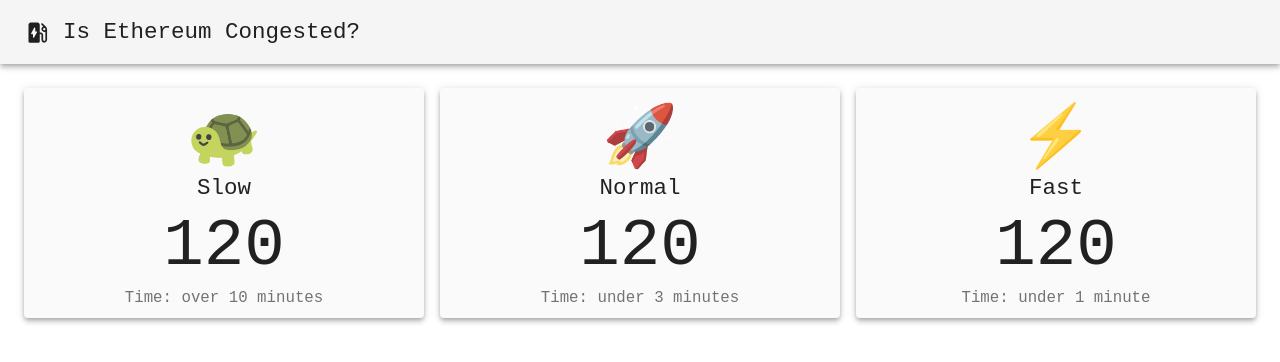
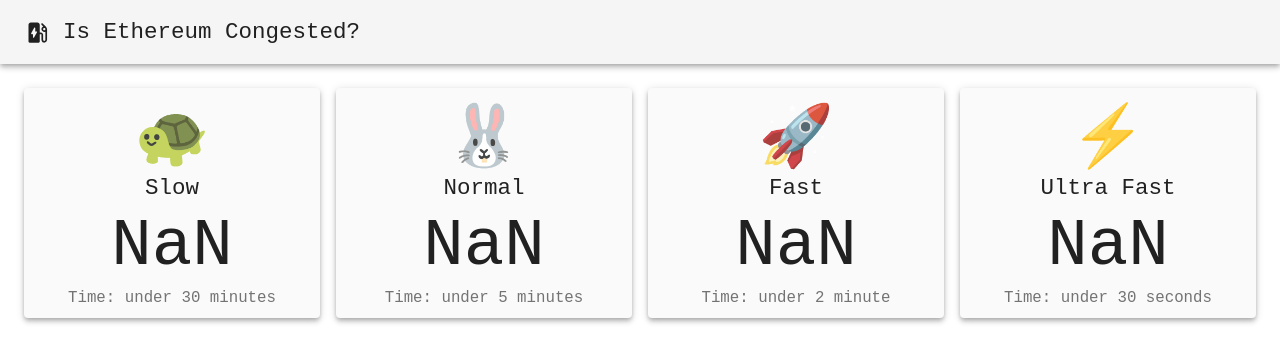
Before and after one commit to fastlucker/is-eth-congested-website, a Gatsby site: page / in a window 1280 px wide. Built offline with nearby package versions, Linux system fonts and the light colour scheme; Gatsby itself is replaced by a stand-in of ours; no server answers.

Commit message:
gas tracker component, slice - feature structure

```diff
--- a/src/app/store.js
+++ b/src/app/store.js
@@ -1,10 +1,12 @@
 import { configureStore } from "@reduxjs/toolkit"
 //TODO: absolute imports
 import counterReducer from "../features/counter/counterSlice"
+import gasTrackerReducer from "../features/gasTracker/gasTrackerSlice"
 
 const store = configureStore({
   reducer: {
     counter: counterReducer,
+    gasTracker: gasTrackerReducer,
   },
 })
 
--- /dev/null
+++ b/src/features/gasTracker/GasTrackers.js
@@ -0,0 +1,120 @@
+import React, { useEffect } from "react"
+import {
+  Grid,
+  makeStyles,
+  Paper,
+  Box,
+  ButtonBase,
+  Typography,
+} from "@material-ui/core"
+import { useDispatch, useSelector } from "react-redux"
+import { fetchGasInfoAsync, selectGasInfo } from "./gasTrackerSlice"
+
+const useStyles = makeStyles(theme => ({
+  root: {
+    flexGrow: 1,
+  },
+  paper: {
+    padding: theme.spacing(2),
+    margin: "auto",
+    maxWidth: 500,
+    backgroundColor: theme.palette.background.default,
+  },
+  control: {
+    padding: theme.spacing(2),
+  },
+  emoji: {
+    width: "100%",
+    height: "100%",
+    fontSize: 60,
+  },
+  img: {
+    margin: "auto",
+    display: "block",
+    maxWidth: "100%",
+    maxHeight: "100%",
+  },
+}))
+
+export default function GasTrackers() {
+  const classes = useStyles()
+  const dispatch = useDispatch()
+  const gasInfo = useSelector(selectGasInfo)
+  useEffect(() => {
+    dispatch(fetchGasInfoAsync())
+  }, [])
+  return (
+    <Grid container className={classes.root} spacing={2}>
+      <Grid item xs={12}>
+        <Grid container justify="center" spacing={2}>
+          {[
+            {
+              emoji: "🐢",
+              title: "Slow",
+              time: "under 30 minutes",
+              gasInfoNaming: "safeLow",
+            },
+            {
+              emoji: "🐰",
+              title: "Normal",
+              time: "under 5 minutes",
+              gasInfoNaming: "average",
+            },
+            {
+              emoji: "🚀",
+              title: "Fast",
+              time: "under 2 minute",
+              gasInfoNaming: "fast",
+            },
+            {
+              emoji: "⚡",
+              title: "Ultra Fast",
+              time: "under 30 seconds",
+              gasInfoNaming: "fastest",
+            },
+          ].map((value, idx) => (
+            <Grid key={idx} item md={3} xs={12}>
+              <Paper elevation={4} color="default" className={classes.paper}>
+                <Grid container spacing={2}>
+                  <Box
+                    display="flex"
+                    justifyContent="center"
+                    flexDirection="column"
+                    width={1}
+                  >
+                    <ButtonBase className={classes.emoji}>
+                      <Box p={3}>{value.emoji}</Box>
+                    </ButtonBase>
+                  </Box>
+                  <Grid item xs={12} sm container>
+                    <Grid item container spacing={2} justify="center">
+                      <Box
+                        display="flex"
+                        justifyContent="center"
+                        flexDirection="column"
+                      >
+                        <Typography align="center" variant="h6">
+                          {value.title}
+                        </Typography>
+                        <Typography align="center" variant="h2">
+                          {Number(gasInfo[value.gasInfoNaming]) / 10}
+                        </Typography>
+                        <Typography
+                          align="center"
+                          variant="body2"
+                          color="textSecondary"
+                        >
+                          Time: {value.time}
+                        </Typography>
+                      </Box>
+                    </Grid>
+                  </Grid>
+                </Grid>
+              </Paper>
+            </Grid>
+          ))}
+        </Grid>
+      </Grid>
+    </Grid>
+  )
+}
--- /dev/null
+++ b/src/features/gasTracker/gasTrackerAPI.js
@@ -0,0 +1,6 @@
+// A mock function to mimic making an async request for data
+const fetchJSON = (input, init) => fetch(input, init).then(res => res.json())
+
+export function fetchGasInfo() {
+  return fetchJSON("https://ethgasstation.info/api/ethgasAPI.json")
+}
--- /dev/null
+++ b/src/features/gasTracker/gasTrackerSlice.js
@@ -0,0 +1,58 @@
+import { createAsyncThunk, createSlice } from "@reduxjs/toolkit"
+import { fetchGasInfo } from "./gasTrackerAPI"
+
+const initialState = {
+  gasInfo: {},
+  status: "initial",
+}
+
+// The function below is called a thunk and allows us to perform async logic. It
+// can be dispatched like a regular action: `dispatch(incrementAsync(10))`. This
+// will call the thunk with the `dispatch` function as the first argument. Async
+// code can then be executed and other actions can be dispatched. Thunks are
+// typically used to make async requests.
+export const fetchGasInfoAsync = createAsyncThunk(
+  "gasTracker/fetchGasInfo",
+  async amount => {
+    const response = await fetchGasInfo(amount)
+    // The value we return becomes the `fulfilled` action payload
+    return response
+  }
+)
+
+export const counterSlice = createSlice({
+  name: "gasTracker",
+  initialState,
+  // The `reducers` field lets us define reducers and generate associated actions
+  reducers: {
+    setGasInfo: (state, action) => {
+      // Redux Toolkit allows us to write "mutating" logic in reducers. It
+      // doesn't actually mutate the state because it uses the Immer library,
+      // which detects changes to a "draft state" and produces a brand new
+      // immutable state based off those changes
+      state.gasInfo = action.payload
+    },
+  },
+  // The `extraReducers` field lets the slice handle actions defined elsewhere,
+  // including actions generated by createAsyncThunk or in other slices.
+  extraReducers: builder => {
+    builder
+      .addCase(fetchGasInfoAsync.pending, state => {
+        state.status = "loading"
+      })
+      .addCase(fetchGasInfoAsync.fulfilled, (state, action) => {
+        state.status = "idle"
+        console.log(action.payload)
+        state.gasInfo = action.payload
+      })
+  },
+})
+
+export const { setGasInfo } = counterSlice.actions
+
+// The function below is called a selector and allows us to select a value from
+// the state. Selectors can also be defined inline where they're used instead of
+// in the slice file. For example: `useSelector((state: RootState) => state.counter.value)`
+export const selectGasInfo = state => state.gasTracker.gasInfo
+
+export default counterSlice.reducer
--- a/src/pages/index.js
+++ b/src/pages/index.js
@@ -1,99 +1,13 @@
-import * as React from "react"
-import { Link } from "gatsby"
-import { StaticImage } from "gatsby-plugin-image"
-import {
-  Grid,
-  makeStyles,
-  Paper,
-  Box,
-  ButtonBase,
-  Typography,
-} from "@material-ui/core"
+import React from "react"
 import Layout from "../templates/layout"
 import SEO from "../common/seo"
-
-const useStyles = makeStyles(theme => ({
-  root: {
-    flexGrow: 1,
-  },
-  paper: {
-    padding: theme.spacing(2),
-    margin: "auto",
-    maxWidth: 500,
-    backgroundColor: theme.palette.background.default,
-  },
-  control: {
-    padding: theme.spacing(2),
-  },
-  emoji: {
-    width: "100%",
-    height: "100%",
-    fontSize: 60,
-  },
-  img: {
-    margin: "auto",
-    display: "block",
-    maxWidth: "100%",
-    maxHeight: "100%",
-  },
-}))
+import GasTrackers from "../features/gasTracker/GasTrackers"
 
 const IndexPage = () => {
-  const classes = useStyles()
   return (
     <Layout>
       <SEO title="Home" />
-      <Grid container className={classes.root} spacing={2}>
-        <Grid item xs={12}>
-          <Grid container justify="center" spacing={2}>
-            {[
-              { emoji: "🐢", title: "Slow", time: "over 10 minutes" },
-              { emoji: "🚀", title: "Normal", time: "under 3 minutes" },
-              { emoji: "⚡", title: "Fast", time: "under 1 minute" },
-            ].map((value, idx) => (
-              <Grid key={idx} item md={4} xs={12}>
-                <Paper elevation={4} color="default" className={classes.paper}>
-                  <Grid container spacing={2}>
-                    <Box
-                      display="flex"
-                      justifyContent="center"
-                      flexDirection="column"
-                      width={1}
-                    >
-                      <ButtonBase className={classes.emoji}>
-                        <Box p={3}>{value.emoji}</Box>
-                      </ButtonBase>
-                    </Box>
-                    <Grid item xs={12} sm container>
-                      <Grid item container spacing={2} justify="center">
-                        <Box
-                          display="flex"
-                          justifyContent="center"
-                          flexDirection="column"
-                        >
-                          <Typography align="center" variant="h6">
-                            {value.title}
-                          </Typography>
-                          <Typography align="center" variant="h2">
-                            120
-                          </Typography>
-                          <Typography
-                            align="center"
-                            variant="body2"
-                            color="textSecondary"
-                          >
-                            Time: {value.time}
-                          </Typography>
-                        </Box>
-                      </Grid>
-                    </Grid>
-                  </Grid>
-                </Paper>
-              </Grid>
-            ))}
-          </Grid>
-        </Grid>
-      </Grid>
+      <GasTrackers />
     </Layout>
   )
 }
```
